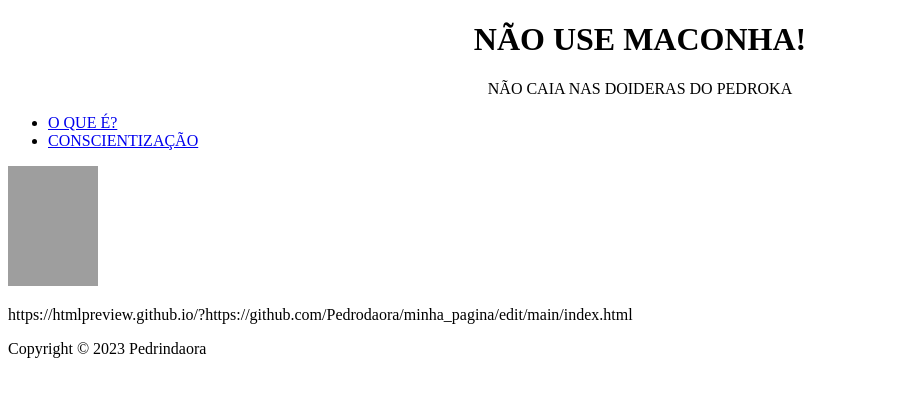
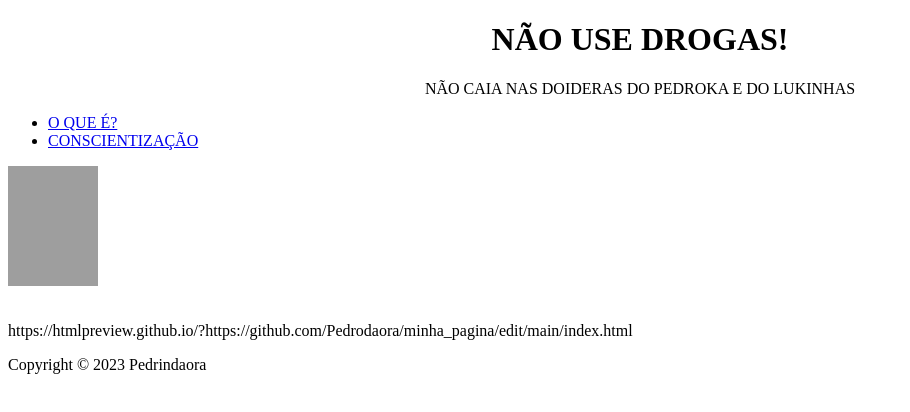
Before and after one commit to Pedrodaora/Pedrodaora.minha_pagina, a plain HTML site: page index.html in a window 1280 px wide. Shown: the whole page, without its empty margins (0-910 px from the left). Drawn offline with Linux system fonts and the light colour scheme; files that its build step writes are made by us from their sources; grey boxes are pictures that could not be loaded.

Commit message:
Update index.html

```diff
--- a/index.html
+++ b/index.html
@@ -3,13 +3,13 @@
 <head>
     <meta charset="utf-8" />
   <link rel="stylesheet" type="text/css" href="estilo_imagens.css">
-    <title> CURIOSIDADES DA MACONHA </title>
+    <title> NÃO USE DROGAS </title>
 </head>
 <body>
 
     <header>
-      <h1 align="center">NÃO USE MACONHA!</h1>
-      <p align ="center">NÃO CAIA NAS DOIDERAS DO PEDROKA</p>
+      <h1 align="center">NÃO USE DROGAS!</h1>
+      <p align ="center">NÃO CAIA NAS DOIDERAS DO PEDROKA E DO LUKINHAS</p>
     </header>
 
     <main>
@@ -25,6 +25,11 @@
          <img src="https://static.mundoeducacao.uol.com.br/mundoeducacao/conteudo_legenda/maconha.jpeg" alt="k91" width="90" height="120"><br>
         </p>
       </nav>
+        <table>
+            <tr>
+
+            </tr>
+        </table>
 
       <p>
       https://htmlpreview.github.io/?https://github.com/Pedrodaora/minha_pagina/edit/main/index.html <br>
```
